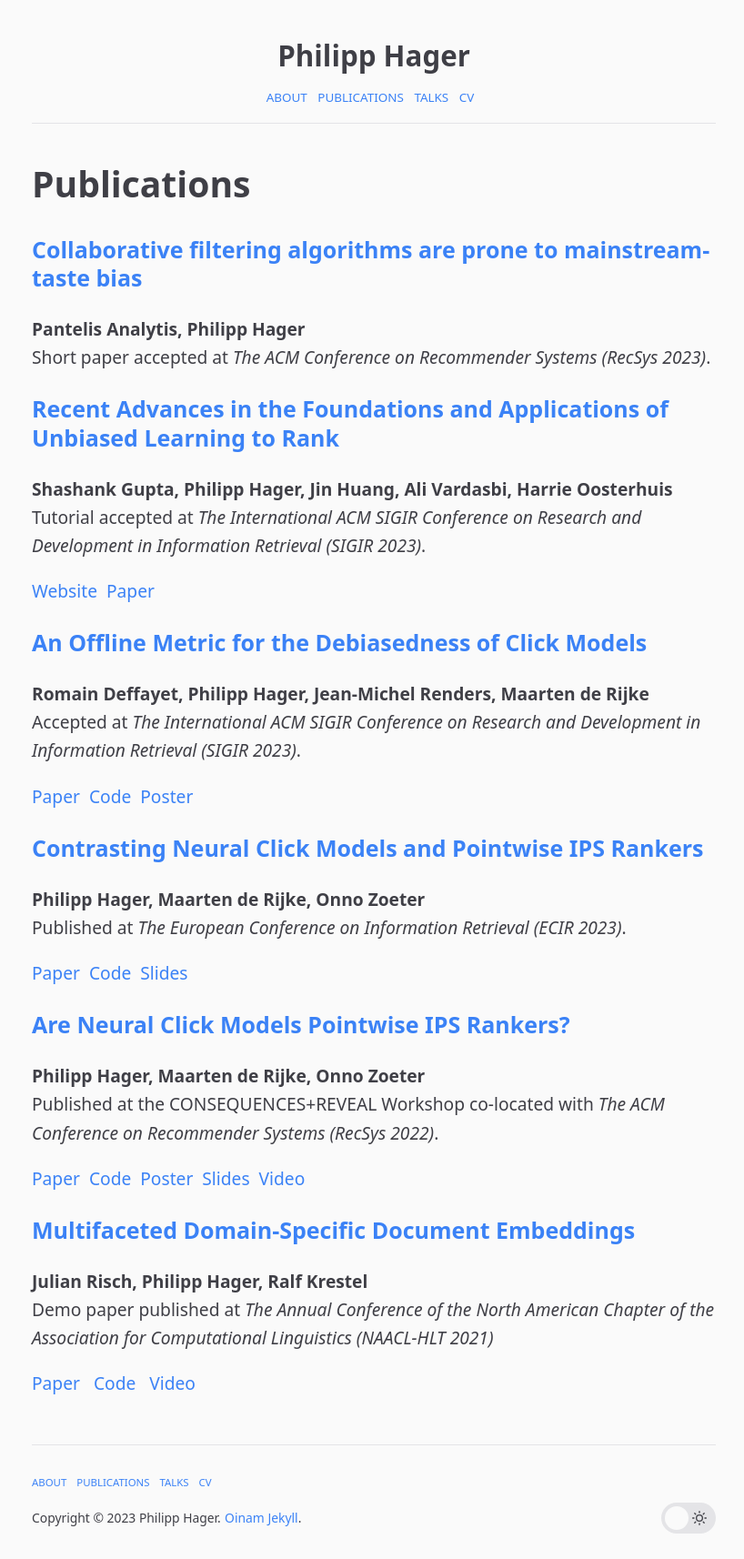
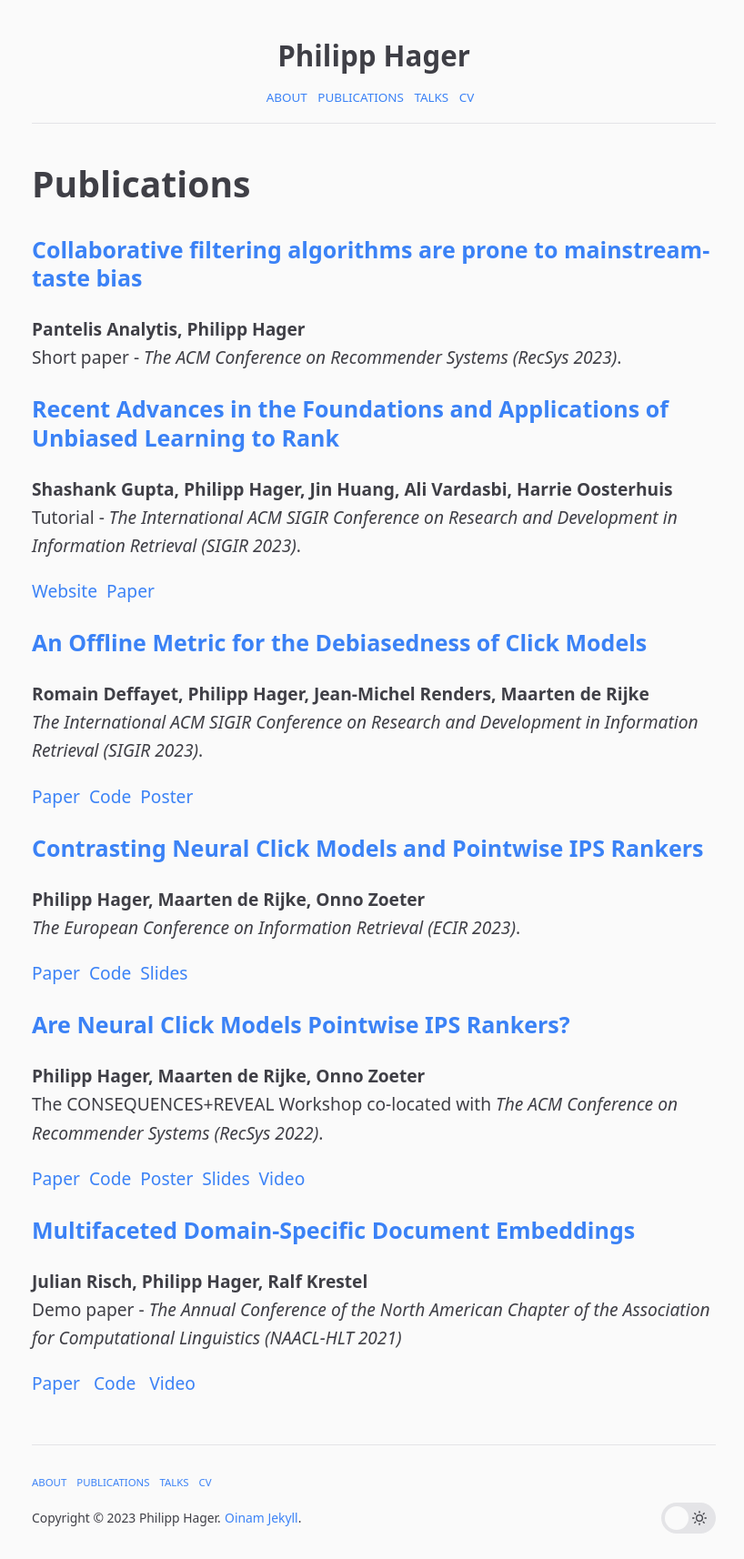
Before and after one commit to philipphager/philipphager.github.io, a Jekyll site: the page built from publications.md, in a window 1280 px wide. Shown: the whole page at 91% size, without its empty margins (229-1047 px from the left). Built offline with Jekyll 4.4.1, drawn with Linux system fonts in a browser that asks for light colours.

Commit message:
Update publications.md

```diff
--- a/publications.md
+++ b/publications.md
@@ -6,12 +6,12 @@ permalink: /publications/
 
 ### [Collaborative filtering algorithms are prone to mainstream-taste bias]()
 **Pantelis Analytis, Philipp Hager**\
-Short paper accepted at *The ACM Conference on Recommender Systems (RecSys 2023)*.
+Short paper - *The ACM Conference on Recommender Systems (RecSys 2023)*.
 
 
 ### [Recent Advances in the Foundations and Applications of Unbiased Learning to Rank](https://sites.google.com/view/sigir-2023-tutorial-ultr)
 **Shashank Gupta, Philipp Hager, Jin Huang, Ali Vardasbi, Harrie Oosterhuis**\
-Tutorial accepted at *The International ACM SIGIR Conference on Research and Development in Information Retrieval (SIGIR 2023)*.
+Tutorial - *The International ACM SIGIR Conference on Research and Development in Information Retrieval (SIGIR 2023)*.
 
 [Website](https://sites.google.com/view/sigir-2023-tutorial-ultr)
 &nbsp;[Paper](/assets/tutorials/2023-sigir-ultr-tutorial.pdf)
@@ -19,7 +19,7 @@ Tutorial accepted at *The International ACM SIGIR Conference on Research and Dev
 
 ### [An Offline Metric for the Debiasedness of Click Models](/assets/papers/2023-sigir-debiasedness.pdf)
 **Romain Deffayet, Philipp Hager, Jean-Michel Renders, Maarten de Rijke**\
-Accepted at *The International ACM SIGIR Conference on Research and Development in Information Retrieval (SIGIR 2023)*.
+*The International ACM SIGIR Conference on Research and Development in Information Retrieval (SIGIR 2023)*.
 
 [Paper](/assets/papers/2023-sigir-debiasedness.pdf)
 &nbsp;[Code](https://github.com/philipphager/sigir-cmip)
@@ -28,7 +28,7 @@ Accepted at *The International ACM SIGIR Conference on Research and Development
 
 ### [Contrasting Neural Click Models and Pointwise IPS Rankers](/assets/papers/2023-ecir-cm-vs-ips.pdf)
 **Philipp Hager, Maarten de Rijke, Onno Zoeter**\
-Published at *The European Conference on Information Retrieval (ECIR 2023)*.
+*The European Conference on Information Retrieval (ECIR 2023)*.
 
 [Paper](/assets/papers/2023-ecir-cm-vs-ips.pdf)
 &nbsp;[Code](https://github.com/philipphager/ultr-cm-vs-ips)
@@ -37,7 +37,7 @@ Published at *The European Conference on Information Retrieval (ECIR 2023)*.
 
 ### [Are Neural Click Models Pointwise IPS Rankers?](/assets/papers/2022-cm-vs-ips.pdf)
 **Philipp Hager, Maarten de Rijke, Onno Zoeter**\
-Published at the CONSEQUENCES+REVEAL Workshop co-located with *The ACM Conference on Recommender Systems (RecSys 2022)*.
+The CONSEQUENCES+REVEAL Workshop co-located with *The ACM Conference on Recommender Systems (RecSys 2022)*.
 
 [Paper](/assets/papers/2022-cm-vs-ips.pdf)
 &nbsp;[Code](https://github.com/philipphager/ultr-cm-vs-ips)
@@ -48,7 +48,7 @@ Published at the CONSEQUENCES+REVEAL Workshop co-located with *The ACM Conferenc
 
 ###  [Multifaceted Domain-Specific Document Embeddings](https://aclanthology.org/2021.naacl-demos.9/)
 **Julian Risch, Philipp Hager, Ralf Krestel**\
-Demo paper published at *The Annual Conference of the North American Chapter of the Association for Computational Linguistics (NAACL-HLT 2021)*
+Demo paper - *The Annual Conference of the North American Chapter of the Association for Computational Linguistics (NAACL-HLT 2021)*
 
 [Paper](https://hpi.de/fileadmin/user_upload/fachgebiete/naumann/people/risch/risch2021multifaceted.pdf)
 &nbsp; [Code](https://github.com/philipphager/faceted-domain-encoder)
```
